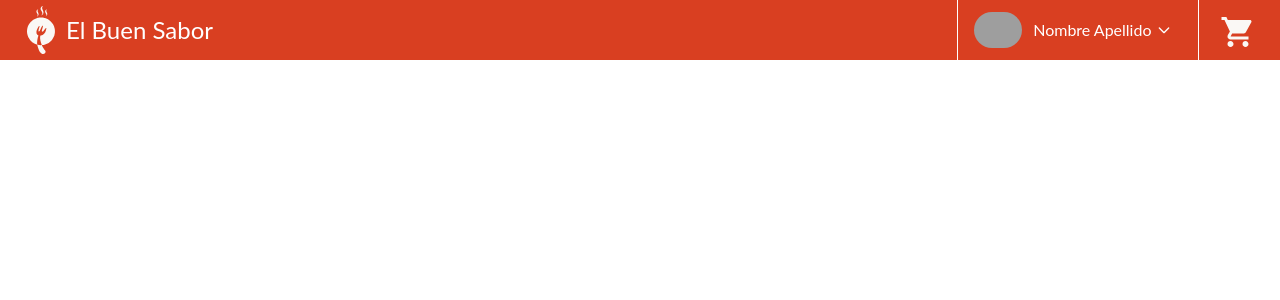
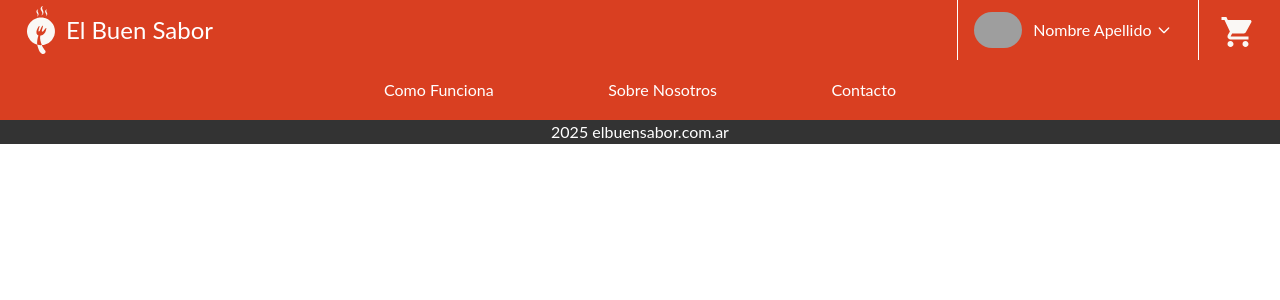
Before and after one commit to LucasUdrea-dev/ElBuenSabor-frontend-PF25, a React (Vite) app: page / in a window 1280 px wide. Shown: the top 300 px of the page. Built offline with nearby package versions, Linux system fonts and the light colour scheme; grey boxes are pictures that could not be loaded.

Commit message:
Footer terminado

```diff
--- a/src/App.tsx
+++ b/src/App.tsx
@@ -1,5 +1,6 @@
 import { Outlet } from "react-router-dom";
 import Navbar from "./Navbar.tsx";
+import Footer from "./Footer.tsx";
 
 export default function App() {
 
@@ -14,6 +15,9 @@ export default function App() {
               <Outlet/>
 
             </div>
+            <div>
+              <Footer/>
+            </div>
         </div>
     </>
   )
--- /dev/null
+++ b/src/Footer.tsx
@@ -0,0 +1,34 @@
+import { Link, useLocation } from "react-router-dom"
+
+export default function Footer() {
+
+    const location = useLocation()
+
+    return(
+        <>
+
+            <div className="text-white">
+                <div className="bg-[#D93F21] h-15 w-full ">
+                    {location.pathname === "/inicio" ? (
+                        <div className="h-full w-2/5 m-auto flex items-center justify-between">
+                            <a href="#comoFunciona">Como Funciona</a>
+                            <a href="#sobreNosotros">Sobre Nosotros</a>
+                            <a href="#contacto">Contacto</a>
+                        </div>
+                    ) : (
+                        <div className="h-full w-2/5 m-auto flex items-center justify-between">
+                            <Link to="/inicio">Como Funciona</Link>
+                            <Link to="/inicio">Sobre Nosotros</Link>
+                            <Link to="/inicio">Contacto</Link>
+                        </div>
+                    )}
+                </div>
+                <div className="bg-[#333333] flex items-center">
+                    <Link className="text-1xl m-auto" to="/inicio">2025 elbuensabor.com.ar</Link>
+                </div>
+            </div>
+
+        </>
+    )
+
+}
--- a/src/Inicio.tsx
+++ b/src/Inicio.tsx
@@ -28,7 +28,7 @@ export default function Inicio() {
     //General
     const titulos = "text-6xl"
     //Como funciona
-    const secciones = "bg-[#F2B28C80] mx-auto h-auto w-2/3 rounded-4xl text-center my-15 p-[5%]"
+    const secciones = "bg-[#F2B28C80] mx-auto h-auto w-2/3 rounded-4xl text-center mt-15 p-[5%]"
     const imgComoFunciona = "rounded-[20rem] w-75 h-75 m-auto object-cover"
     const subtitulos = "m-3 text-4xl"
     const parrafo = "m-3 text-2xl"
@@ -37,10 +37,10 @@ export default function Inicio() {
 
         <>
 
-        <div className="bg-[#333333] h-full w-1/1 text-white font-[Playfair_Display]">
+        <div className="bg-[#333333] h-full w-1/1 text-white font-[Playfair_Display] py-10">
 
             {/* Carrusel de promociones */}
-            <div className="grid grid-cols-[2fr_2fr] p-[67px] gap-5">
+            <div className="grid grid-cols-[2fr_2fr] p-10 gap-5">
 
                 <div className="flex flex-col text-center">
 
@@ -58,7 +58,7 @@ export default function Inicio() {
             </div>
 
             {/* Como funciona*/}
-            <div className={secciones}>
+            <div id="comoFunciona" className={secciones}>
 
                 <div>
                     <h1 className={titulos}>¿Como funciona?</h1>
@@ -83,7 +83,7 @@ export default function Inicio() {
             </div>
 
             {/*Sobre nosotros */}
-            <div className={secciones}>
+            <div id="sobreNosotros" className={secciones}>
 
                 <div className="grid grid-cols-[3fr_2fr] gap-5">
 
@@ -114,7 +114,7 @@ export default function Inicio() {
 
 
             {/**Contactanos */}
-            <div className={secciones}>
+            <div id="contacto" className={secciones}>
                 <div className="text-left grid grid-rows-[1fr_5fr] gap-10">
                     <div>
                         <h1 className={titulos}>Contactanos</h1>
```
